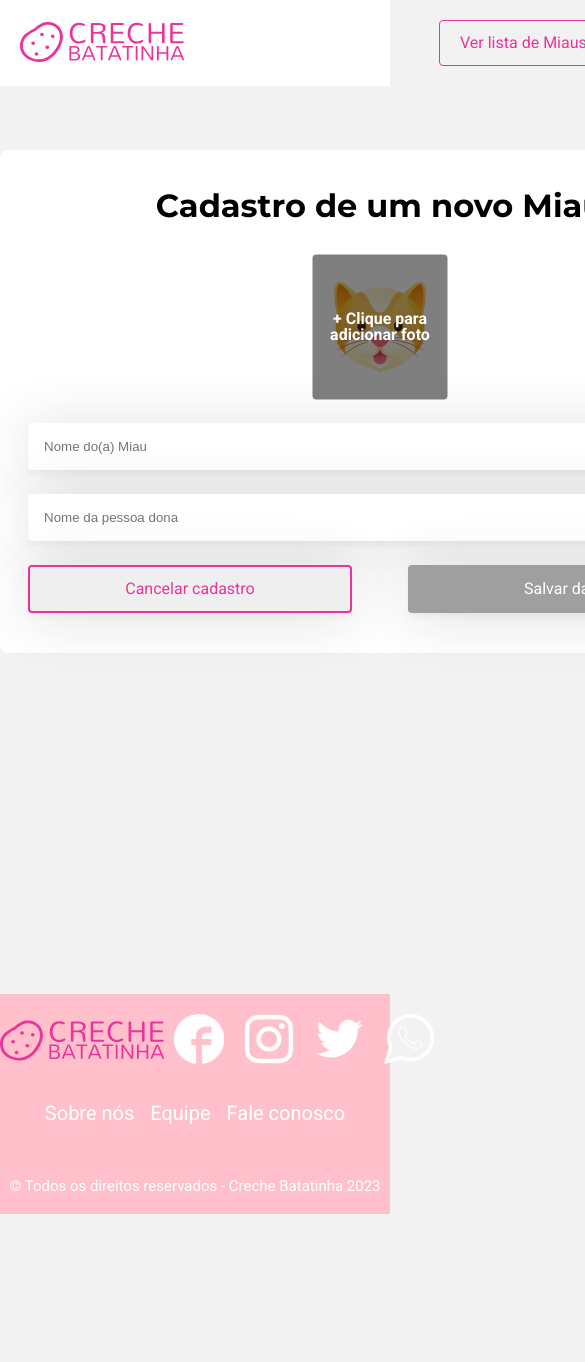
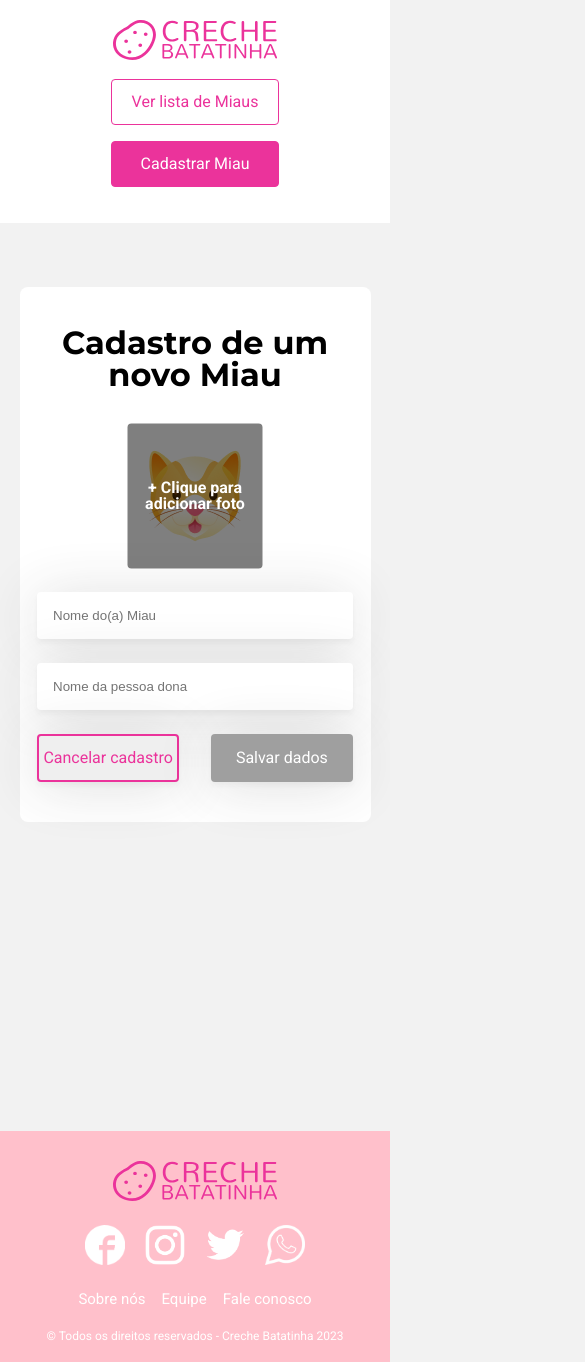
Before and after one commit to GeisaHAlves/creche-batatinha, a plain HTML site: page telas/cadastro.html in a window 390 px wide. Shown: the top 1362 px of the page, 585 px wide, since content can reach past the window. Before the commit the page ends 1214 px from the top, so only its background shows below. Drawn offline with Linux system fonts and the light colour scheme.

Commit message:
Add files via upload
- Atualização da responsividade
- Padronização do footer e header (com responsividade)

```diff
--- a/assets/css/cabecalho.css
+++ b/assets/css/cabecalho.css
@@ -1,23 +1,28 @@
 
 header {
     background: white;
+    width: 100%;
 }
 
 .caixa {
-    width: 940px;
+    max-width: 940px;
+    width: 100%;
     margin: 0 auto;
     padding: 20px 0;
     display: flex;
     justify-content: space-between;
     align-items: center;
+    box-sizing: border-box;
 }
 
 .nav_cabecalho ul {
     list-style-type: none;
     padding: 0;
     display: flex;
+    width: 100%;
     width: 350px;
     justify-content: space-between;
+    box-sizing: border-box;
 }
 
 .nav_cabecalho li a {
@@ -28,7 +33,7 @@ header {
     border: 1px solid #EB339B;
     border-radius: 4px;
     padding: 10px 20px;
-    display: inline-block;
+    display: flex;
     font-family: 'Roboto', sans-serif;
 }
 
@@ -54,9 +59,31 @@ header {
 }
 
 @media (max-width: 1024px){
+    header {
+        width: 100%;
+    }
+
     .caixa {
-        width: 769px;
+        display: flex;
+        flex-direction: column;
+        width: 100%;
+        max-width: 769px;
         padding: 20px;
+    }
+
+    #cabecalho__logo {
+        margin-bottom: 1rem;
+    }
+
+    .nav_cabecalho ul {
+        width: 100%;
+        display: flex;
+        flex-direction: column;
+    }
+
+    .nav_cabecalho ul a {
+        justify-content: center;
+        margin-bottom: 1rem;
     }
 }
 
--- a/assets/css/cadastro.css
+++ b/assets/css/cadastro.css
@@ -16,7 +16,8 @@ section {
     flex-direction: column;
     margin: 0 auto;
     margin-top: 64px;
-    width: 760px;
+    max-width: 760px;
+    width: 90%;
     padding: 40px 0;
     align-items: center;
     background-color: #FFFFFF;
@@ -28,6 +29,7 @@ section {
     font-family: 'Montserrat', sans-serif;
     font-size: 32px;
 }
+
 
 .fotomiau {
     position: relative;
@@ -72,26 +74,32 @@ section {
     display: flex;
     flex-direction: column;
     justify-content: space-between;
+    max-width: 672px;
+    width: 90%;
+    align-items: center;
 }
 
 .formulario input {
     border: none;
     box-shadow: 0px 4px 4px rgba(51, 51, 51, 0.04), 0px 4px 56px rgba(51, 51, 51, 0.16);
     border-radius: 4px;
+    box-sizing: border-box;
     padding: 16px;
-    width: 672px;
+    width: 100%;
+    max-width: 672px;
     margin-top: 24px;
 
 }
 
 .botoes {
+    width: 100%;
     display: flex;
     justify-content: space-between;
 }
 
 .botoes input {
-    width: 324px;
-    padding: 10px 0;
+    max-width: 324px;
+    width: 45%;
     margin-top: 24px;
     font-size: 16px;
     font-weight: 400;
@@ -109,3 +117,29 @@ section {
     color: #FFFFFF;
     border: none;
 }
+
+@media (max-width: 1024px){
+    #titulo__cadastro {
+        padding: 0 1rem;
+        font-size: 2rem;
+        text-align: center;
+    }
+}
+
+@media (max-width: 360px) {
+    #titulo__cadastro {
+        padding: 0 1rem;
+        font-size: 1.5rem;
+        text-align: center;
+    }
+
+    .botoes {
+        display: flex;
+        flex-direction: column;
+    }
+
+    .botoes input {
+        margin-bottom: .1rem;
+        width: 100%;
+    }
+}
--- a/assets/css/rodape.css
+++ b/assets/css/rodape.css
@@ -2,7 +2,8 @@ footer {
     display: flex;
     flex-direction: column;
     background-color: pink;
-    padding-top: 20px;
+    padding-top: 30px;
+    align-items: center;
 }
 
 .rodape {
@@ -10,6 +11,8 @@ footer {
     flex-direction: row;
     justify-content: space-around;
     border-bottom: #FFFFFF;
+    max-width: 1440px;
+    width: 100%;
 }
 
 .rodape__redes {
@@ -19,8 +22,8 @@ footer {
 
 .rodape__social {
     margin: 0 10px;
-    width: 50px;
-    height: 50px;
+    width: 40px;
+    height: 40px;
     fill: #FFFFFF;
 }
 
@@ -32,9 +35,9 @@ footer {
 
 .rodape__navegacao {
     display: flex;
-    font-size: 20px;
+    font-size: 15px;
     text-align: center;
-    line-height: 3;
+    line-height: 2;
     justify-content: space-around;
 }
 
@@ -47,8 +50,36 @@ footer {
 
 #copyright {
     font-family: "Roboto", sans-serif;
-    font-size: 15px;
+    font-size: 12px;
     text-align: center;
-    padding: 20px 0;
+    padding-bottom: 20px;
     color: white;
 }
+
+
+@media screen and (max-width: 1024px) {
+    .rodape {
+        display: flex;
+        flex-direction: column;
+        border-bottom: #FFFFFF;
+        align-items: center;
+    }
+
+    #rodape__logo {
+        margin-bottom: 1.5rem;
+    }
+}
+
+@media screen and (max-width: 360px) {
+    .rodape {
+        display: flex;
+        flex-direction: column;
+        border-bottom: #FFFFFF;
+        align-items: center;
+    }
+
+    #rodape__logo {
+        width: 50%;
+        margin-bottom: 1.5rem;
+    }
+}
--- a/telas/cadastro.html
+++ b/telas/cadastro.html
@@ -18,7 +18,7 @@
     <body>
         <header>
             <div class="caixa">
-                <a href="index.html"><img src="../assets/img/Logo.svg"></a>
+                <a href="index.html"><img src="../assets/img/Logo.svg" id="cabecalho__logo"></a>
                 <nav class="nav_cabecalho">
                     <ul>
                         <li><a href="listagem.html">Ver lista de Miaus</a></li>
@@ -30,7 +30,7 @@
 
         <section>
             <div class="principal">
-                <h1>Cadastro de um novo Miau</h1>
+                <h1 id="titulo__cadastro">Cadastro de um novo Miau</h1>
                 <div class="fotomiau">
                     <img src="../assets/img/cat.png" id="fotogatinho">
                     <div class="enviofotogato">
@@ -54,7 +54,7 @@
 
         <footer>
             <div class="rodape">
-                <img src="../assets/img/Logo.svg"/>
+                <img id="rodape__logo" src="../assets/img/Logo.svg"/>
                 <ul class="rodape__redes">
                     <li><img src="../assets/img/logo - facebook.png" class="rodape__social"></li>
                     <li><img src="../assets/img/logo - instagram.png" class="rodape__social"></li>
```
